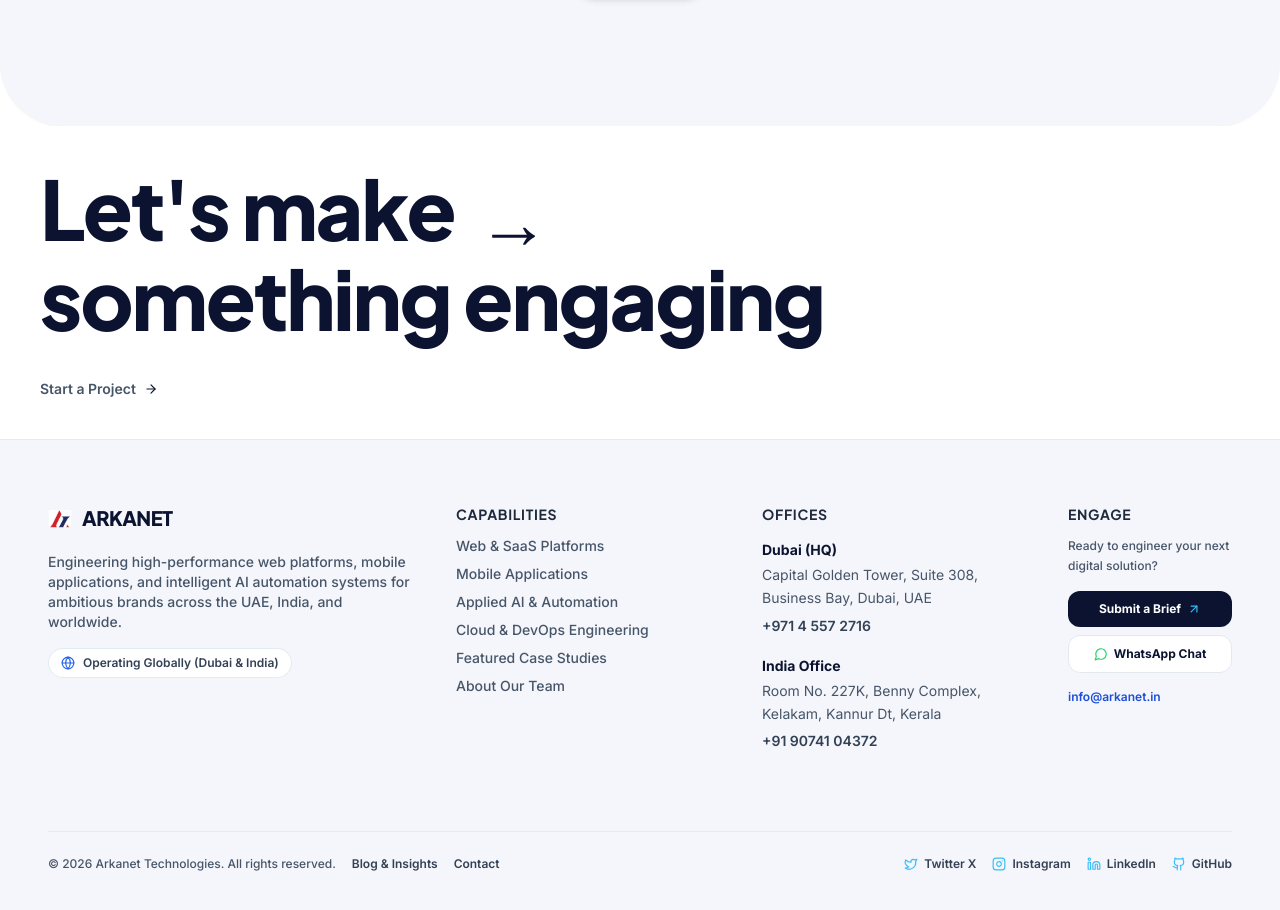
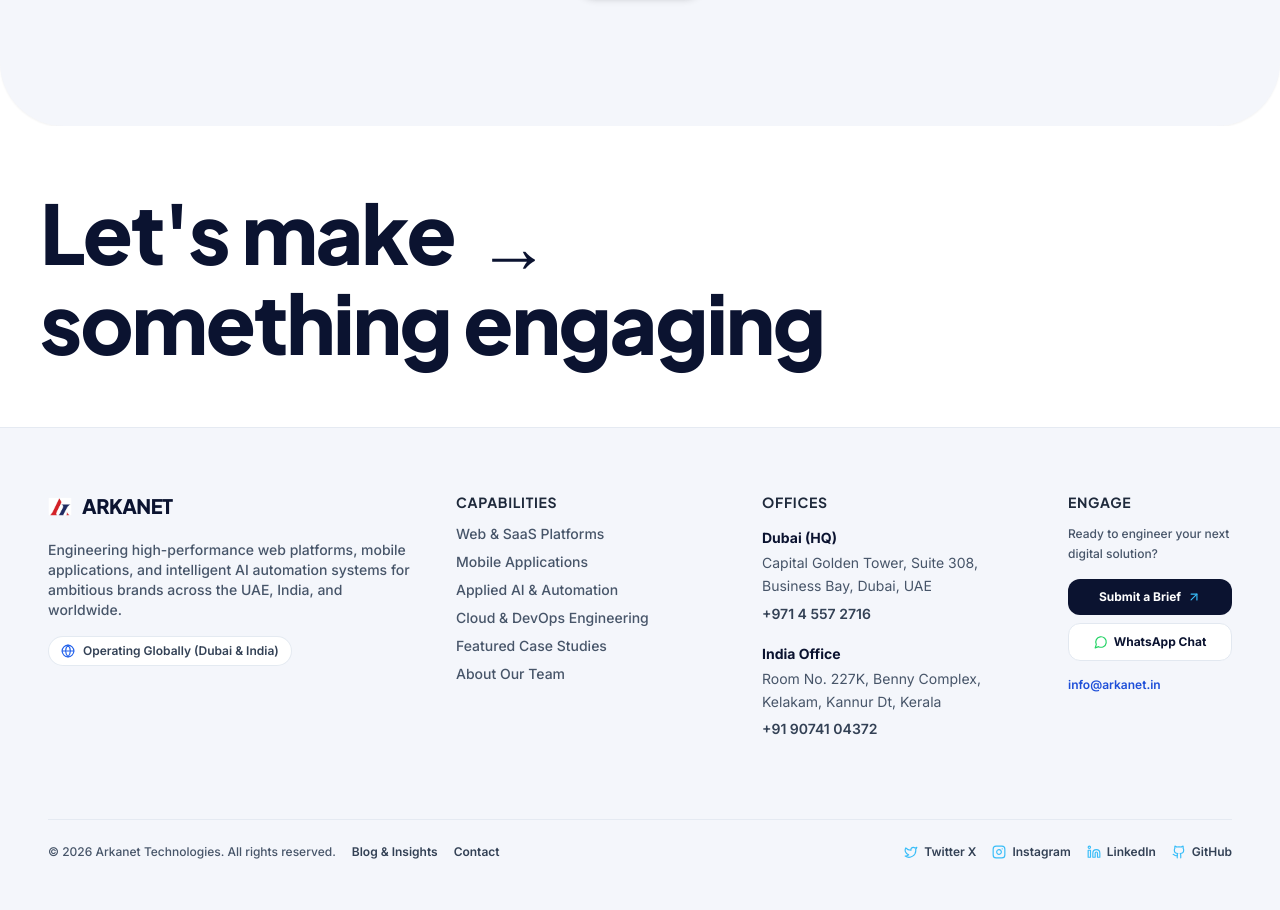
Before and after one commit to alishanea/arkanet-demo-, a Next.js app: page /blog in a window 1280 px wide. Shown: the part 3666-4576 px from the top of the page. Built offline with nearby package versions, Linux system fonts and the light colour scheme.

Commit message:
Remove duplicate second arrow from closing CTA section

```diff
--- a/src/components/about/AboutCTA.tsx
+++ b/src/components/about/AboutCTA.tsx
@@ -1,7 +1,6 @@
 "use client";
 
 import React from "react";
-import { ArrowRight } from "lucide-react";
 
 interface AboutCTAProps {
   onOpenBooking: () => void;
@@ -9,9 +8,8 @@ interface AboutCTAProps {
 
 export function AboutCTA({ onOpenBooking }: AboutCTAProps) {
   return (
-    <section className="relative z-20 bg-white text-[#0b1330] py-6 sm:py-8 lg:py-10 px-6 sm:px-8 lg:px-[40px] text-left select-none">
+    <section className="relative z-20 bg-white text-[#0b1330] py-8 sm:py-12 lg:py-16 px-6 sm:px-8 lg:px-[40px] text-left select-none">
       <div className="space-y-4 sm:space-y-8">
-
         <div className="group cursor-pointer inline-block" onClick={onOpenBooking}>
           <h2 className="hero-h1 text-[#0b1330] group-hover:text-black transition-colors duration-500">
             <span>Let&apos;s make</span>
@@ -23,19 +21,6 @@ export function AboutCTA({ onOpenBooking }: AboutCTAProps) {
             <span>something engaging</span>
           </h2>
         </div>
-
-        {/* Subtle link with small arrow */}
-        <div className="pt-2 flex items-center">
-          <button
-            type="button"
-            onClick={onOpenBooking}
-            className="group inline-flex items-center gap-2 text-xs sm:text-sm font-sans font-semibold text-slate-600 hover:text-[#0b1330] transition-colors cursor-pointer"
-          >
-            <span>Start a Project</span>
-            <ArrowRight className="w-3.5 h-3.5 transition-transform duration-200 group-hover:translate-x-1 text-[#0b1330]" />
-          </button>
-        </div>
-
       </div>
     </section>
   );
```
